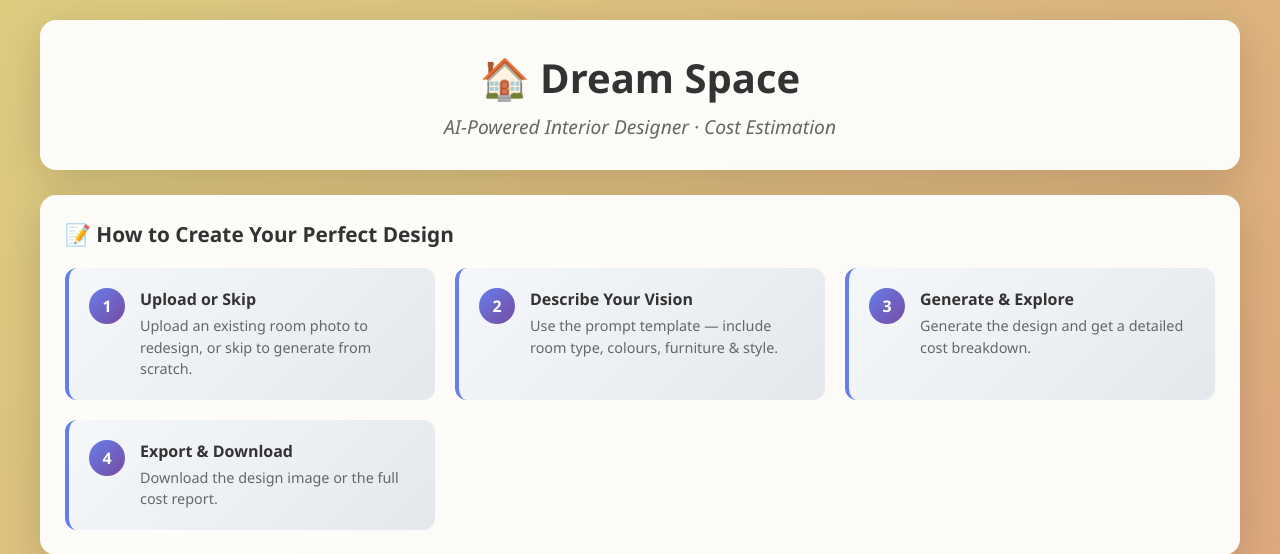
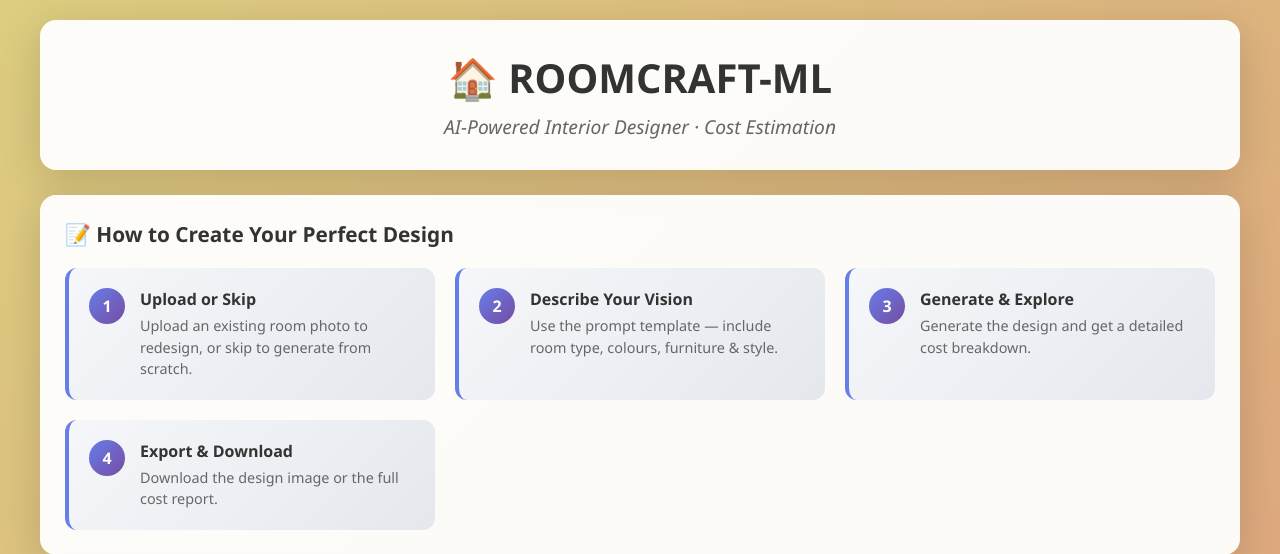
Before and after one commit to abhijeetjadhav1726-spec/ROOMCRAFT-ML, a Flask app: page / in a window 1280 px wide. Shown: the top 554 px of the page. Run offline with Flask 3, Linux system fonts and the light colour scheme.

Commit message:
Rebrand app as ROOMCRAFT-ML
Co-authored-by: Copilot <223556219+Copilot@users.noreply.github.com>

```diff
--- a/app.py
+++ b/app.py
@@ -1,5 +1,5 @@
 """
-app.py – Dream Space: AI-Powered Interior Designer  (v5 – cost fix + prompt fidelity)
+app.py – ROOMCRAFT-ML: AI-Powered Interior Designer  (v5 – cost fix + prompt fidelity)
 """
 
 import os
@@ -646,7 +646,7 @@ def uploaded_file(filename):
 # ══════════════════════════════════════════════════════════════
 if __name__ == '__main__':
     print("\n" + "="*60)
-    print("🏠  DREAM SPACE v5 — Cost Fix + Prompt Fidelity")
+    print("🏠  ROOMCRAFT-ML v5 — Cost Fix + Prompt Fidelity")
     print("="*60)
     print(f"  HF Token       : {'✓' if os.getenv('HUGGINGFACE_TOKEN') else '✗ Missing'}")
     print(f"  PromptAnalyzer : {'✓' if _ANALYZER_AVAILABLE else '✗ fix utils/nlp_processor.py'}")
--- a/requirements.txt
+++ b/requirements.txt
@@ -1,5 +1,5 @@
 # ============================================================
-# Dream Space: AI Interior Designer – requirements.txt
+# ROOMCRAFT-ML: AI Interior Designer – requirements.txt
 # ============================================================
 #
 # INSTALL ORDER:
--- a/static/css/style.css
+++ b/static/css/style.css
@@ -1,5 +1,5 @@
 /* ============================================================
-   Dream Space – style.css  (v6)
+   ROOMCRAFT-ML – style.css  (v6)
    .tab-panel visibility controlled by CSS ONLY — no inline styles.
    ============================================================ */
 
--- a/static/js/main.js
+++ b/static/js/main.js
@@ -1,5 +1,5 @@
 // ============================================================
-// Dream Space – AI Interior Designer  |  main.js  (v6)
+// ROOMCRAFT-ML – AI Interior Designer  |  main.js  (v6)
 // ============================================================
 
 // ── State ────────────────────────────────────────────────────
@@ -651,7 +651,7 @@ function switchTier(tier){
 
 // ── Download helpers ──────────────────────────────────────────
 function dlLink(href,filename){ const a=document.createElement('a'); a.href=href; a.download=filename; a.click(); }
-function downloadImage(){ const img=$('outputImage'); if(!img?.src){ showToast('No image','warning'); return; } dlLink(img.src,`dreamspace-design-${Date.now()}.png`); showToast('Image downloaded!','success'); }
+function downloadImage(){ const img=$('outputImage'); if(!img?.src){ showToast('No image','warning'); return; } dlLink(img.src,`roomcraft-ml-design-${Date.now()}.png`); showToast('Image downloaded!','success'); }
 function downloadCostReport(){
     if(!costData){ showToast('No cost data','warning'); return; }
     const rd=costData.room_details||{}; const cb=costData.cost_breakdown||{};
--- a/templates/index.html
+++ b/templates/index.html
@@ -3,7 +3,7 @@
 <head>
     <meta charset="UTF-8">
     <meta name="viewport" content="width=device-width, initial-scale=1.0">
-    <title>Dream Space: AI-Powered Interior Designer</title>
+    <title>ROOMCRAFT-ML: AI-Powered Interior Designer</title>
     <link rel="stylesheet" href="/static/css/style.css">
     <style>
     /* ── Room selector cards ─────────────────────────────── */
@@ -130,7 +130,7 @@
 
     <!-- Header -->
     <header class="header">
-        <h1>🏠 Dream Space</h1>
+        <h1>🏠 ROOMCRAFT-ML</h1>
         <p class="subtitle">AI-Powered Interior Designer · Cost Estimation</p>
     </header>
 
--- a/utils/image_generator.py
+++ b/utils/image_generator.py
@@ -174,7 +174,7 @@ class InteriorDesignGenerator:
             raise ValueError("HUGGINGFACE_TOKEN not found in .env file")
 
         print("=" * 60)
-        print("🏠 Dream Space - Interior Design Generator")
+        print("🏠 ROOMCRAFT-ML - Interior Design Generator")
         print("=" * 60)
         print(f"📱 Device : {self.device.upper()}")
         print(f"⚡ Mode   : {self.mode.upper()}")
--- a/verify_models.py
+++ b/verify_models.py
@@ -59,7 +59,7 @@ def test_model_download():
 
 def main():
     print("=" * 60)
-    print("🏠 DREAM SPACE: Model Access Verification")
+    print("🏠 ROOMCRAFT-ML: Model Access Verification")
     print("=" * 60)
 
     if not check_huggingface_token():
```
Also changed, not shown: readme.md.
